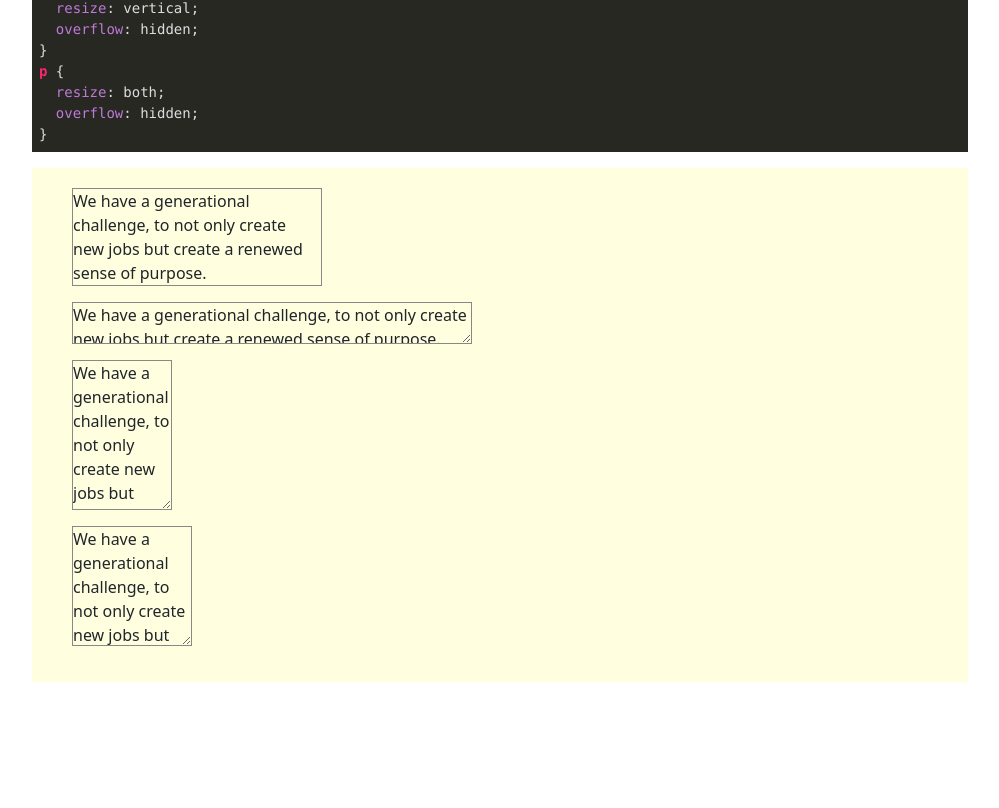
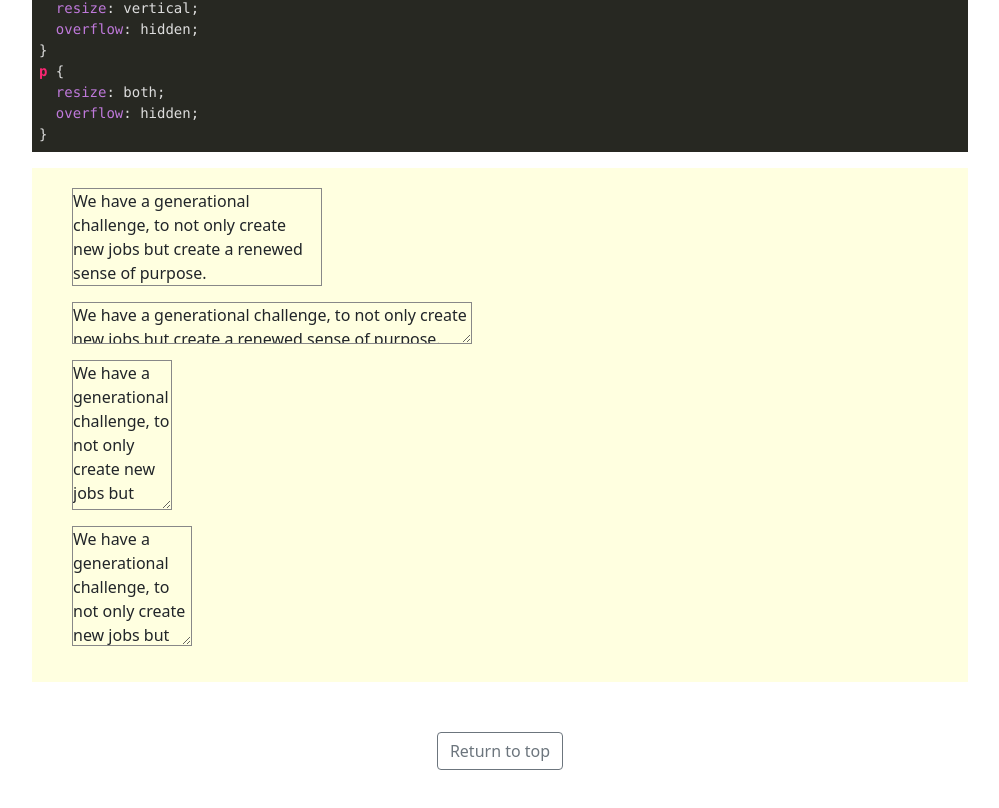
Before and after one commit to penicillin0/css-primer, a React (Create React App) app: page /text in a window 1280 px wide. Shown: the part 3804-4612 px from the top of the page, without its empty margins (140-1139 px from the left). Before the commit the page ends 4536 px from the top, so only its background shows below. Built offline with nearby package versions, Linux system fonts and the light colour scheme.

Commit message:
スクロール可能ならtopへボタン

```diff
--- a/src/RoutingPage.tsx
+++ b/src/RoutingPage.tsx
@@ -1,13 +1,38 @@
 import React from "react";
-import { Route, Switch } from "react-router-dom";
+import { Route, Switch, useLocation } from "react-router-dom";
 import { About } from "./pages/About/About";
 import { LandingPage } from "./pages/LandingPage/LandingPage";
 import { WebFont } from "./pages/WebFont/WebFont";
 import { Text } from "./pages/Text/Text";
 import { Columns } from "./pages/Columns/Columns";
+import styled from "styled-components";
+import { Button } from "reactstrap";
 
 export const RootingPage = () => {
+  const location = useLocation();
+  const [canScroll, setCanScroll] = React.useState<boolean>(false);
+
+  React.useEffect(() => {
+    const scrollHeight = document.documentElement.scrollHeight;
+    const clientHeight = document.documentElement.clientHeight;
+    console.log(location);
+    console.log(scrollHeight, clientHeight);
+    if (scrollHeight > clientHeight) {
+      setCanScroll(true);
+    } else {
+      setCanScroll(false);
+    }
+  }, [location]);
+
+  const returnTop = () => {
+    window.scrollTo({
+      top: 0,
+      behavior: "smooth",
+    });
+  };
+
   return (
+    <>
       <Switch>
         <Route exact path="/" component={LandingPage} />
         <Route exact path="/webfont" component={WebFont} />
@@ -15,5 +40,20 @@ export const RootingPage = () => {
         <Route exact path="/text" component={Text} />
         <Route exact path="/columns" component={Columns} />
       </Switch>
+      {canScroll && (
+        <ButtonContainer>
+          <Button outline color="secondary" onClick={returnTop}>
+            Return to top
+          </Button>
+        </ButtonContainer>
+      )}
+    </>
   );
 };
+
+const ButtonContainer = styled.div`
+  margin-top: 50px;
+  display: flex;
+  justify-content: center;
+  align-items: center;
+`;
```
Lines whose indentation alone changed are shown as unchanged.
